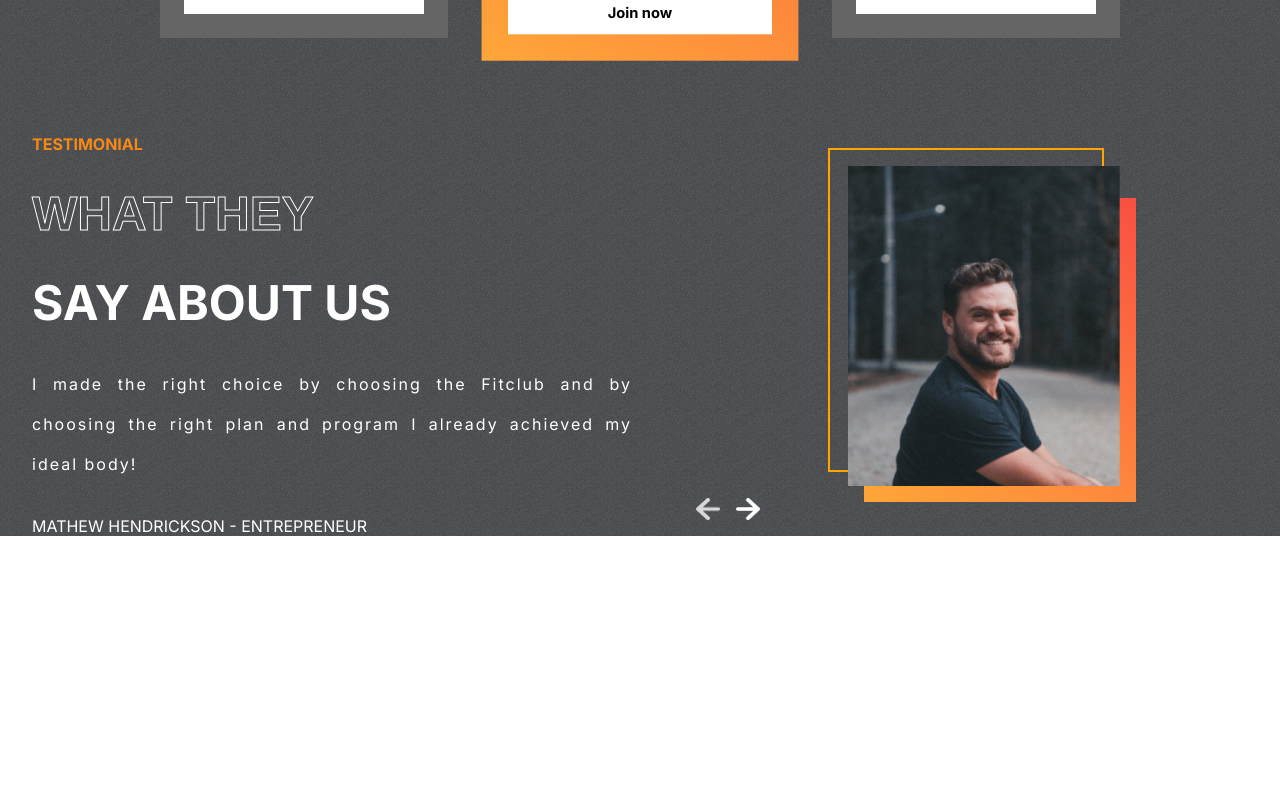
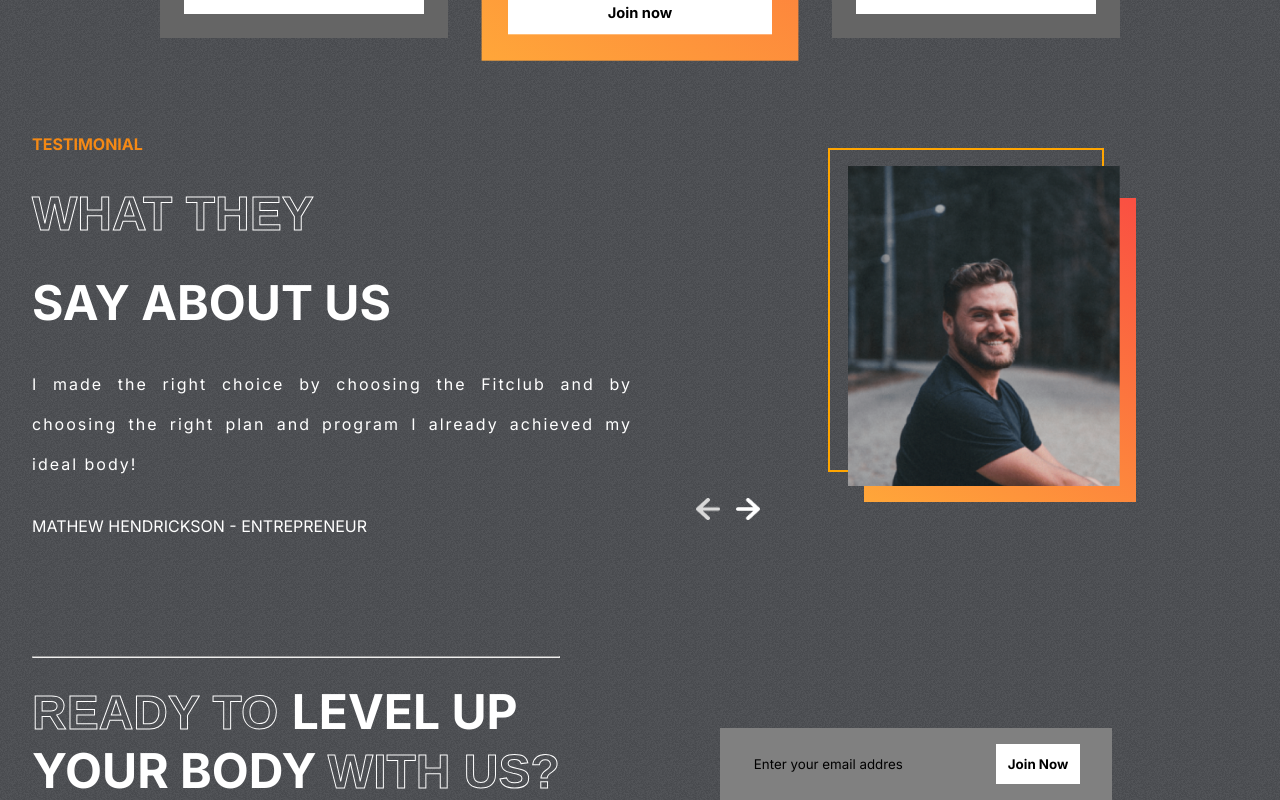
Before and after one commit to robeltade/Fit-club, a React (Create React App) app: page / in a window 1280 px wide. Shown: the part 2426-3226 px from the top of the page. Before the commit the page ends 2962 px from the top, so only its background shows below. Built offline with nearby package versions, Linux system fonts and the light colour scheme.

Commit message:
joinus of fitclub

```diff
--- a/src/App.js
+++ b/src/App.js
@@ -3,6 +3,7 @@
 import Programs from './components/Programs/Programs';
 import Plans from './components/Plans/Plans';
 import Reasons from './components/Reasons/Reasons'
+import Join from './components/Join/Join';
 import Testimonial from './components/Testimonials/Testimonial'
 function App() {
   return (
@@ -12,6 +13,7 @@
           <Reasons />
           <Plans />
           <Testimonial />
+          <Join />
 
     </div>
   );
--- /dev/null
+++ b/src/components/Join/Join.css
@@ -0,0 +1,44 @@
+.Join{
+ display: flex;
+ padding: 0 2rem;
+ gap: 10rem;
+}
+.left-j{
+    color: white;
+    font-size: 3rem;
+    font-weight: bold;
+    text-transform: uppercase;
+    position: relative;
+
+}
+.left-j>hr{
+  position:absolute;
+  width: 10.5rem;
+  border: 2px solid orange;
+  border-radius: 20%;
+  margin: -10px 0;
+
+}
+.right-j{
+    display: flex;
+    justify-content: center;
+    align-items: flex-end;
+}
+.email-container{
+    display: flex;
+    gap: 3rem;
+    background-color: gray;
+    padding: 1rem 2rem;
+}
+.email-container>input{
+    background-color: transparent;
+    border: none;
+    outline: none;
+    color: var(--lighrgrayz);
+}
+::placeholder{
+    color: var(--lighrgray);
+}
+.btn-j{
+
+}
--- /dev/null
+++ b/src/components/Join/Join.jsx
@@ -0,0 +1,32 @@
+import React, {useRef} from 'react'
+import './Join.css'
+
+
+function Join() {
+
+
+
+  return (
+    <div className="Join" id="join-us">
+        <div className="left-j">
+            <div>
+                <hr />
+                <span className='stroke-text'>READY TO </span>
+                <span>LEVEL UP</span>
+            </div>
+            <div>
+                <span>YOUR BODY </span>
+                <span className='stroke-text'>WITH US?</span>
+            </div>
+        </div>
+        <div className="right-j">
+            <form  className="email-container">
+                <input type="email" name="user_email" placeholder="Enter your email addres" />
+                <button className="btn btn-j">Join Now</button>
+            </form>
+        </div>
+    </div>
+  )
+}
+
+export default Join
```
